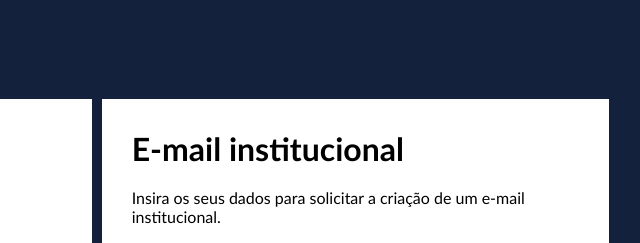
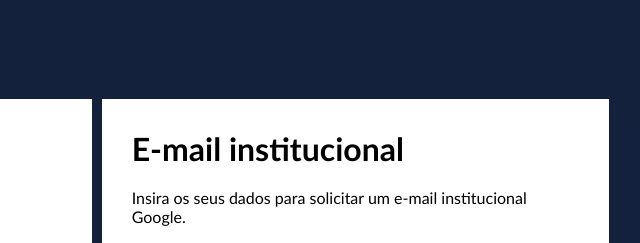
Before and after one commit to LucasMagnago/form-email, a website: page index.html in a window 1280 px wide. Shown: the top 243 px of the page, 543-1183 px from the left. Drawn offline with Linux system fonts and the light colour scheme.

Commit message:
Atualizações no texto

```diff
--- a/index.html
+++ b/index.html
@@ -17,7 +17,7 @@
         </div>
         <div id="form">
             <h1 id="titulo">E-mail institucional</h1>
-            <p id="descricao">Insira os seus dados para solicitar a criação de um e-mail institucional.</p>
+            <p id="descricao">Insira os seus dados para solicitar um e-mail institucional Google.</p>
             <div id="form-nome">
                 <label style="margin-bottom: 5px">Nome Completo </label>
                 <input type="text" id="nome" name="nome" placeholder="Digite aqui o seu nome" >
```
